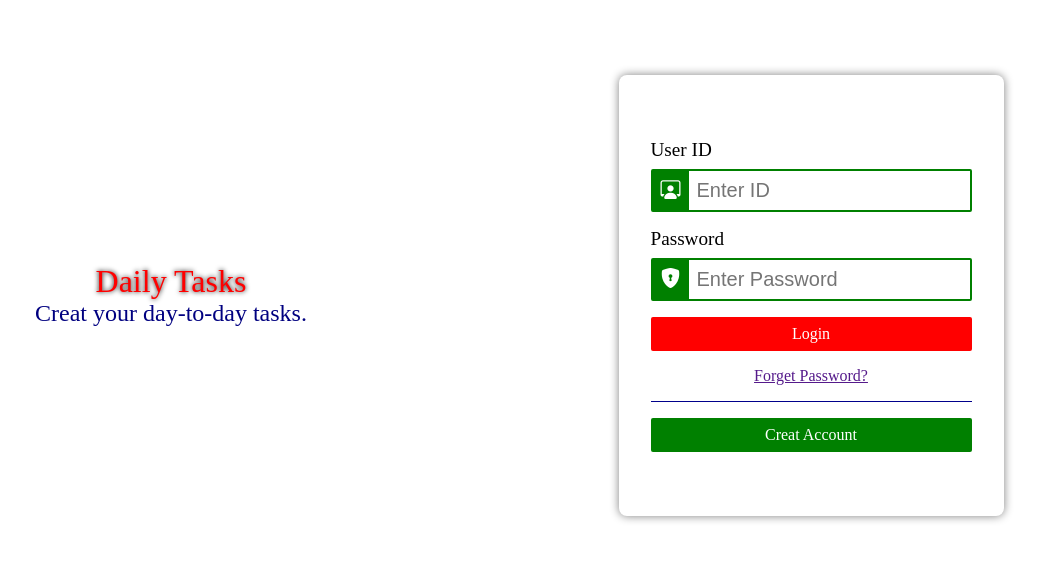
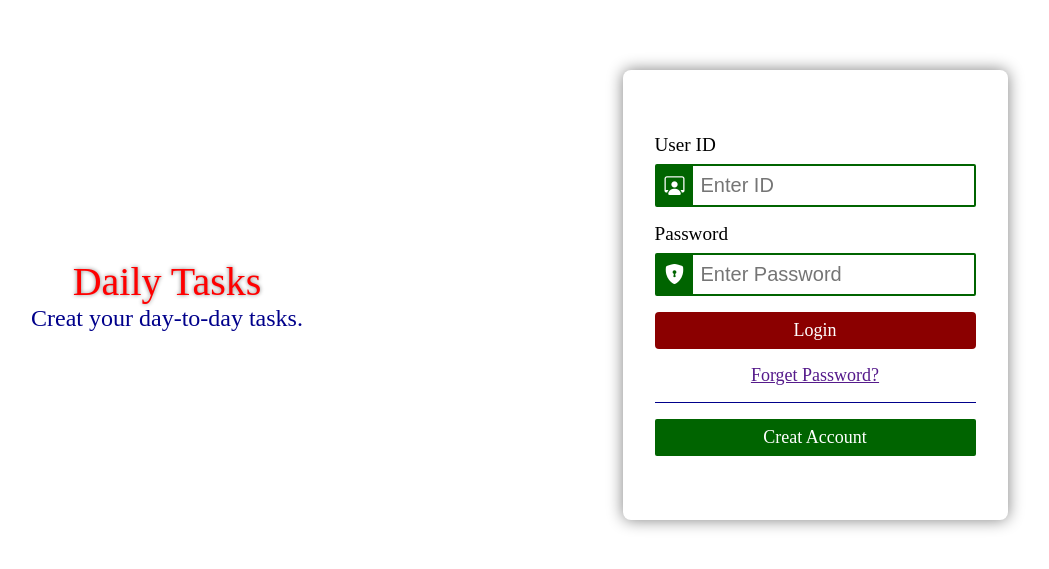
Before and after one commit to DummyDevPro/DailyTaskWebApp, a plain HTML site: page pages/login.html in a window 1280 px wide. Shown: the part 105-674 px from the top of the page, without its empty margins (149-1198 px from the left). Drawn offline with nearby package versions, Linux system fonts and the light colour scheme.

Commit message:
login page css change

```diff
--- a/css/login.css
+++ b/css/login.css
@@ -1,8 +1,3 @@
-* {
-    margin: 0;
-    padding: 0;
-}
-
 form {
     flex: 1;
     height: 100vh;
@@ -16,7 +11,7 @@ form {
     display: flex;
     flex-direction: column;
     gap: 1rem;
-    box-shadow: 0 0 10px gray;
+    box-shadow: 0 0 1rem gray;
     border-radius: .5rem;
     padding: 4rem 2rem;
 }
@@ -33,15 +28,13 @@ form {
 
 .user-bar {
     display: flex;
-    border: 2px solid green;
+    border: 2px solid var(--dark-green);
     border-radius: 2px;
-
-
 }
 
 .user-bar .bi {
     color: white;
-    background-color: green;
+    background-color: var(--dark-green);
     padding: .5rem;
     font-size: 1.25rem;
 }
@@ -60,27 +53,30 @@ form {
 .login {
     text-align: center;
     padding: .5rem 0;
-    background-color: red;
-    border-radius: 2px;
+    background-color: var(--darkred);
+    border-radius: .25rem;
 
 }
 
 .login a {
     text-decoration: none;
     color: white;
+    font-size: large;
 }
 
 .login:hover {
-    background-color: darkred;
+    background-color: var(--darkred-hover);
 }
 
 .forget {
+    font-size: large;
     text-align: center;
 }
 
 .creat-account {
+    font-size: large;
     text-align: center;
-    background-color: green;
+    background-color: var(--dark-green);
     padding: .5rem 0;
     border-radius: 2px;
 }
@@ -91,17 +87,17 @@ form {
 }
 
 .creat-account:hover {
-    background-color: darkgreen;
+    background-color: var(--dark-green-hover);
 }
 
 .divider {
     height: 1px;
-    background-color: darkblue;
+    background-color: var(--darkblue);
 }
 
 .page {
     display: flex;
-    justify-content: space-around;
+    gap: 1rem;
 }
 
 .page-text {
@@ -110,18 +106,16 @@ form {
     flex-direction: column;
     justify-content: center;
     align-items: center;
-    /* background-color: blue; */
-
 }
 
 .page-text>span {
     color: red;
-    font-size: 2rem;
-    text-shadow: 0px 0px 5px black;
+    font-size: 2.5rem;
+    text-shadow: 0px 0px 0.25rem gray;
 }
 
 .page-text>p {
-    color: navy;
+    color: var(--darkblue);
     font-size: 1.5rem;
 }
 
--- a/pages/login.html
+++ b/pages/login.html
@@ -6,8 +6,9 @@
     <meta http-equiv="X-UA-Compatible" content="IE=edge">
     <meta name="viewport" content="width=device-width, initial-scale=1.0">
     <link rel="stylesheet" href="https://cdn.jsdelivr.net/npm/bootstrap-icons@1.10.2/font/bootstrap-icons.css">
-    <title>form</title>
+    <link rel="stylesheet" href="../css/style.css">
     <link rel="stylesheet" href="../css/login.css">
+    <title>Daily Tasks | Login</title>
 </head>
 
 <body>
```
